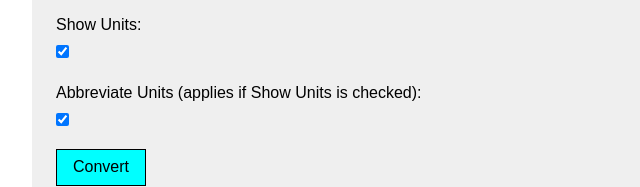
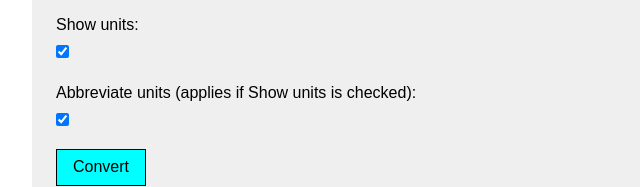
Before and after one commit to badfeather/vjsa-advanced, a plain HTML site: page w1p1.html in a window 1280 px wide. Shown: the part 367-554 px from the top of the page, 144-784 px from the left. Drawn offline with nearby package versions, Linux system fonts and the light colour scheme.

Commit message:
case changes

```diff
--- a/js/w1p1.js
+++ b/js/w1p1.js
@@ -31,7 +31,7 @@ let convertMetricWeight = (function () {
 	};
 
 	/**
-	 * Convert number in unit to picograms
+	 * Helper function - Convert number in unit to picograms
 	 * @param {Number} n The starting weight
 	 * @param {string} u The unit abbreviation
 	 * @see uNames object keys for available units for u
@@ -41,7 +41,7 @@ let convertMetricWeight = (function () {
 	}
 
 	/**
-	 * Convert number in picograms
+	 * Helper Function - Convert number in picograms
 	 * @param {Number} n The starting weight in picograms
 	 * @param {string} u The unit abbreviation to convert to
 	 * @see uNames object keys for available units for u
--- a/w1p1.html
+++ b/w1p1.html
@@ -65,12 +65,12 @@
 		</div>
 
 		<div>
-			<label for="show-units">Show Units:</label>
+			<label for="show-units">Show units:</label>
 			<input type="checkbox" id="show-units" name="show-units" checked>
 		</div>
 
 		<div>
-			<label for="abbr-units">Abbreviate Units (applies if Show Units is checked):</label>
+			<label for="abbr-units">Abbreviate units (applies if Show units is checked):</label>
 			<input type="checkbox" id="abbr-units" name="abbr-units" checked>
 		</div>
 
```
